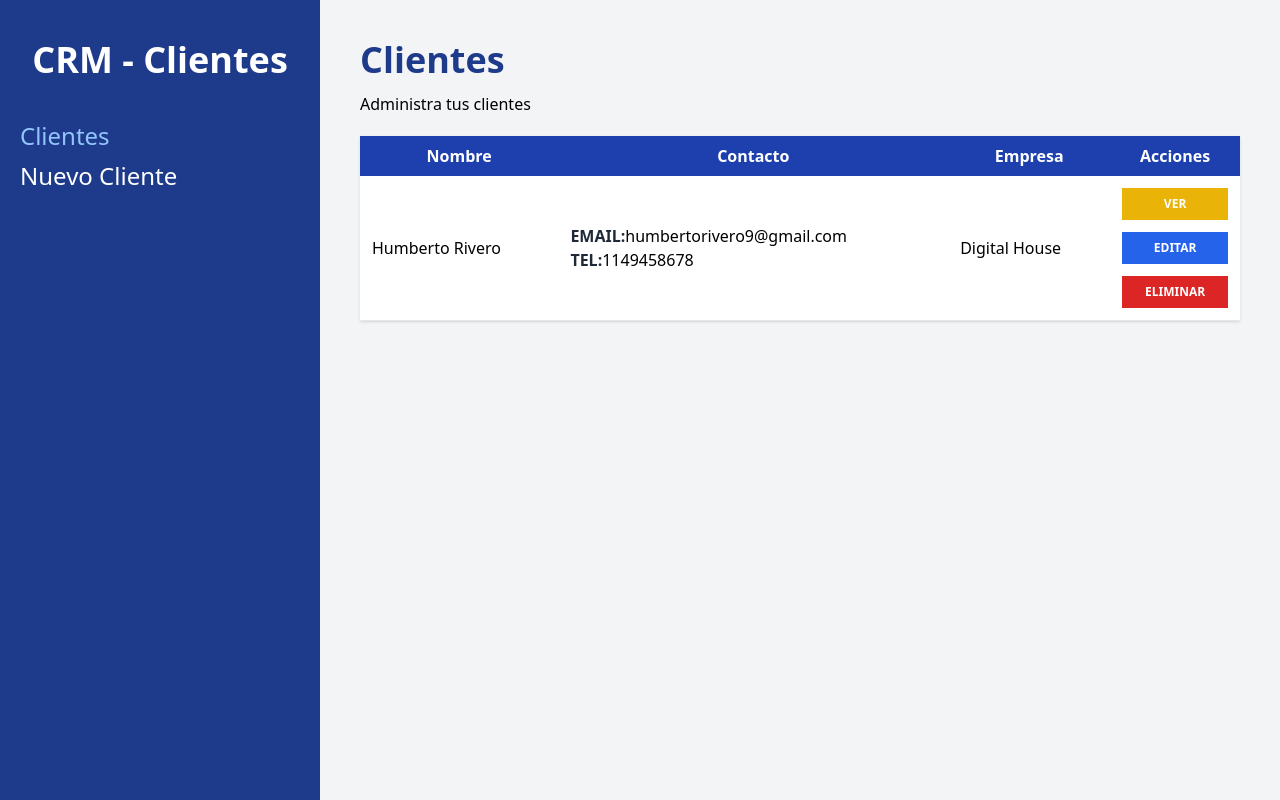
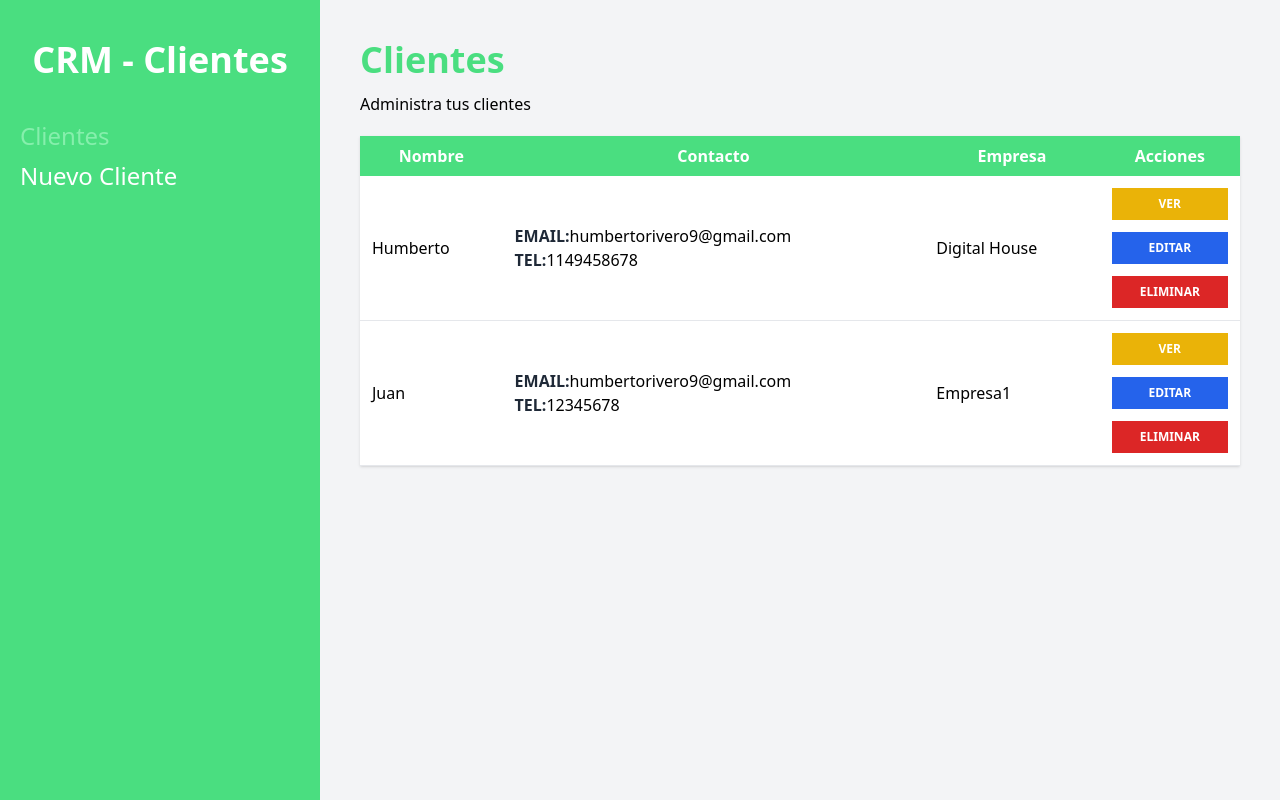
Before and after one commit to danieldamian09/crud-react-query, a React (Vite) app: page /clientes in a window 1280 px wide. Built offline with nearby package versions, Linux system fonts and the light colour scheme; data requests are answered from the project's data file.

Commit message:
Add resolucion en clases

```diff
--- a/db.json
+++ b/db.json
@@ -1,12 +1,20 @@
 {
   "clientes": [
     {
-      "nombre": "Humberto Rivero",
+      "nombre": "Humberto",
       "empresa": "Digital House",
       "email": "humbertorivero9@gmail.com",
       "telefono": "1149458678",
-      "notas": "Profesor DH",
+      "notas": "Editado",
       "id": 1
+    },
+    {
+      "nombre": "Juan",
+      "empresa": "Empresa1",
+      "email": "humbertorivero9@gmail.com",
+      "telefono": "12345678",
+      "notas": "Notas",
+      "id": 2
     }
   ]
 }
--- a/src/components/Formulario.jsx
+++ b/src/components/Formulario.jsx
@@ -1,4 +1,5 @@
 import {Formik, Form, Field} from "formik";
+import { useMutation, useQueryClient } from 'react-query';
 import {useNavigate} from "react-router-dom";
 import * as Yup from "yup";
 import {object} from "yup";
@@ -6,7 +7,16 @@ import { crearClienteAPI } from '../service/serviceClientes';
 import Alerta from "./Alerta";
 import Spinner from "./Spinner";
 
-function Formulario({cliente, cargando}) {
+function Formulario({ cliente }) {
+
+	const queryClient = useQueryClient()
+
+	const { data, isLoading, error, mutate, isSuccess, reset } = useMutation(crearClienteAPI, {
+		onSuccess: () => {
+			queryClient.invalidateQueries()
+		}
+	})
+
 	// para redirecionar al usuario
 	const navigate = useNavigate();
 
@@ -29,17 +39,17 @@ function Formulario({cliente, cargando}) {
 	// Realizar esta peticion post con React-Query
 	const handleSubmit = async (values) => {
 
-		crearClienteAPI(values)
+		mutate(values)
 
 			// para redirecionar al usuario
-			navigate("/clientes");
+			// navigate("/clientes");
 
 	};
 
-	return cargando ? (
+	return isLoading ? (
 		<Spinner />
 	) : (
-		<div className=" bg-white mt-10 px-5 py-10 rounded-md shadow-md md:w-3/4 mx-auto">
+			<div className=" bg-white mt-10 px-5 py-10 rounded-md shadow-md md:w-3/4 mx-auto">
 			<h1 className=" text-gray-600 font-bold text-xl uppercase text-center">
 				{cliente?.nombre ? "Editar Cliente" : "Agregar Cliente"}
 			</h1>
@@ -141,7 +151,7 @@ function Formulario({cliente, cargando}) {
 							<input
 								type="submit"
 								value={cliente?.nombre ? "Editar Cliente" : "Agregar Cliente"}
-								className=" mt-5 w-full bg-blue-800 p-3 text-white uppercase font-bold text-lg"
+								className=" mt-5 w-full bg-green-400 p-3 text-white uppercase font-bold text-lg"
 							/>
 						</Form>
 					);
--- a/src/layout/Layout.jsx
+++ b/src/layout/Layout.jsx
@@ -6,7 +6,7 @@ function Layout() {
 
 	return (
 		<div className=" md:flex md:min-h-screen">
-			<div className=" md:w-1/4 bg-blue-900 px-5 py-10">
+			<div className=" md:w-1/4 bg-green-400 px-5 py-10">
 				<h2 className=" text-4xl font-black text-center text-white">
 					CRM - Clientes
 				</h2>
@@ -14,7 +14,7 @@ function Layout() {
 				<nav className="mt-10">
 					<Link
 						className={`${
-							urlActual === "/clientes" ? `text-blue-300` : `text-white`
+							urlActual === "/clientes" ? `text-green-300` : `text-white`
 						} text-2xl block mt-2 hover:text-blue-300`}
 						to="/clientes"
 					>
@@ -22,7 +22,7 @@ function Layout() {
 					</Link>
 					<Link
 						className={`${
-							urlActual === "/clientes/nuevo" ? `text-blue-300` : `text-white`
+							urlActual === "/clientes/nuevo" ? `text-green-300` : `text-white`
 						} text-2xl block mt-2 hover:text-blue-300`}
 						to="/clientes/nuevo"
 					>
--- a/src/pages/EditarCliente.jsx
+++ b/src/pages/EditarCliente.jsx
@@ -1,25 +1,12 @@
-import {useEffect, useState} from "react";
-import {useParams} from "react-router-dom";
+import {} from "react-query"
+import { useParams } from "react-router-dom";
 import Formulario from "../components/Formulario";
 import { obtenerClienteAPI } from '../service/serviceClientes';
 
 function EditarCliente() {
-	const [cliente, setCliente] = useState({});
-	const [cargando, setCargando] = useState(true);
-
 	const { id } = useParams();
 
-
-	useEffect(() => {
-		obtenerClienteAPI(id).then(cliente => {
-			setCliente(cliente);
-			setCargando(!cargando);
-		}).catch(() => {
-			alert("Hubo un error");
-			setCargando(!cargando);
-		});
-
-	}, []);
+	const {data, isLoading} = useQuery("obtenerClienteIdFormulario", () => obtenerClienteAPI(id))
 
 
 	return (
@@ -29,8 +16,8 @@ function EditarCliente() {
 				Utiliza este formulario para editar datos de un cliente
 			</p>
 
-			{cliente.nombre ? (
-				<Formulario cliente={cliente} cargando={cargando}  />
+			{data.nombre ? (
+				<Formulario cliente={data} cargando={isLoading}  />
 			) : (
 				<p>Cliente ID no valido</p>
 			)}
--- a/src/pages/Inicio.jsx
+++ b/src/pages/Inicio.jsx
@@ -1,42 +1,45 @@
-import { useEffect, useState } from "react";
+import { useQuery, useMutation, useQueryClient} from 'react-query';
+import { useParams } from 'react-router-dom';
 import Cliente from "../components/Cliente";
+import Spinner from '../components/Spinner';
 import { eliminarClienteAPI, obtenerClientesAPI } from '../service/serviceClientes';
 
 function Inicio() {
 
-	const [clientes, setClientes] = useState([]);
+	const queryClient = useQueryClient()
 
-	console.log(clientes);
+	const { data, isLoading, error } = useQuery("obtenerClientes", obtenerClientesAPI)
 
-	useEffect(() => {
-		obtenerClientesAPI().then(clientes => {
-			setClientes(clientes);
+	const { mutate } = useMutation(eliminarClienteAPI, {
+		onSuccess: () => {
+			queryClient.invalidateQueries("obtenerClientes")
+		}
 	})
-	}, []);
 
 	// Realizar esta peticione DELETE con react-query
 	const handleEliminar = async (id) => {
-		// console.log("Eliminar", id);
+
 		const confirmar = confirm("¿Deseas eliminar este cliente")
 
-		// Realizar el llamado a la API
 		if (confirmar) {
 
-			eliminarClienteAPI(id)
-
-				// Actualizar el estado
-				const arrayClientesActualizado = clientes.filter(cliente => cliente.id !== id)
-				setClientes(arrayClientesActualizado)
+			mutate(id)
 		}
 	}
 
 	return (
 		<>
-			<h1 className="font-black text-4xl text-blue-900">Clientes</h1>
+			{isLoading ? (
+				<>
+					<Spinner />
+				</>
+			): (
+				<>
+				<h1 className="font-black text-4xl text-green-400">Clientes</h1>
 				<p className=" mt-3">Administra tus clientes</p>
 
 				<table className="w-full mt-5 table-auto shadow bg-white">
-				<thead className=" bg-blue-800 text-white">
+					<thead className=" bg-green-400 text-white">
 						<tr>
 							<th className="p-2">Nombre</th>
 							<th className="p-2">Contacto</th>
@@ -45,16 +48,18 @@ function Inicio() {
 						</tr>
 					</thead>
 					<tbody>
-					{clientes?.map((cliente) => (
+						{data?.map((cliente) => (
 							<Cliente
 								key={cliente.id}
 								cliente={cliente}
-							handleEliminar={handleEliminar}
+								handleEliminar={() => handleEliminar(cliente.id)}
 							/>
 						))}
 					</tbody>
 				</table>
 				</>
+			)}
+		</>
 	);
 }
 
--- a/src/pages/NuevoCliente.jsx
+++ b/src/pages/NuevoCliente.jsx
@@ -3,7 +3,7 @@ import Formulario from "../components/Formulario";
 function NuevoCliente() {
   return (
     <>
-      <h1 className="font-black text-4xl text-blue-900">Nuevo Cliente</h1>
+      <h1 className="font-black text-4xl text-green-400">Nuevo Cliente</h1>
       <p className=" mt-3">Llena los siguientes campos para registrar un cliente</p>
 
       <Formulario />
--- a/src/pages/VerCliente.jsx
+++ b/src/pages/VerCliente.jsx
@@ -1,34 +1,25 @@
-import { useEffect, useState } from "react";
+import {useQuery} from "react-query"
 import {useParams} from "react-router-dom";
 import Spinner from "../components/Spinner";
 import { obtenerClienteAPI } from '../service/serviceClientes';
 
 const VerCliente = () => {
-	const [cliente, setCliente] = useState({});
-	const [cargando, setCargando] = useState(true);
 
 	const { id } = useParams();
 
-	useEffect(() => {
-		obtenerClienteAPI(id).then(cliente => {
-			setCliente(cliente);
-			setCargando(!cargando);
-		}).catch(() => {
-			alert("Hubo un error");
-			setCargando(!cargando);
-		})
-	}, []);
+	const{data, isLoading, error} = useQuery(["obtenerClienteID", id], () => obtenerClienteAPI(id))
+
 
 	return (
 		<div>
-			{cargando ? (
+			{isLoading ? (
 				<Spinner />
-			) : Object.keys(cliente).length === 0 ? (
+			) : Object.keys(data).length === 0 ? (
 				<p>No hay resultados...</p>
 			) : (
 				<>
 					<h1 className="font-black text-4xl text-blue-900">
-						Ver cliente: {cliente.nombre}
+						Ver cliente: {data.nombre}
 					</h1>
 					<p className=" mt-3">informacion del cliente</p>
 
@@ -36,34 +27,34 @@ const VerCliente = () => {
 						<span className="  text-gray-800 uppercase font-bold">
 							Cliente:
 						</span>
-						{cliente.nombre}
+						{data.nombre}
 					</p>
 					<p className=" text-2xl text-gray-600 mt-4">
 						<span className="  text-gray-800 uppercase font-bold">Email:</span>
-						{cliente.email}
+						{data.email}
 					</p>
 					{/* Mostar notas en caso de que existan */}
-					{cliente.telefono && (
+					{data.telefono && (
 						<p className=" text-2xl text-gray-600 mt-4">
 							<span className="  text-gray-800 uppercase font-bold">
 								Teléfono:
 							</span>
-							{cliente.telefono}
+							{data.telefono}
 						</p>
 					)}
 					<p className=" text-2xl text-gray-600 mt-4">
 						<span className="  text-gray-800 uppercase font-bold">
 							Empresa:
 						</span>
-						{cliente.empresa}
+						{data.empresa}
 					</p>
 					{/* Mostar notas en caso de que existan */}
-					{cliente.otas && (
+					{data.otas && (
 						<p className=" text-2xl text-gray-600 mt-4">
 							<span className="  text-gray-800 uppercase font-bold">
 								Notas:
 							</span>
-							{cliente.notas}
+							{data.notas}
 						</p>
 					)}
 				</>
```
Lines whose indentation alone changed are shown as unchanged.
